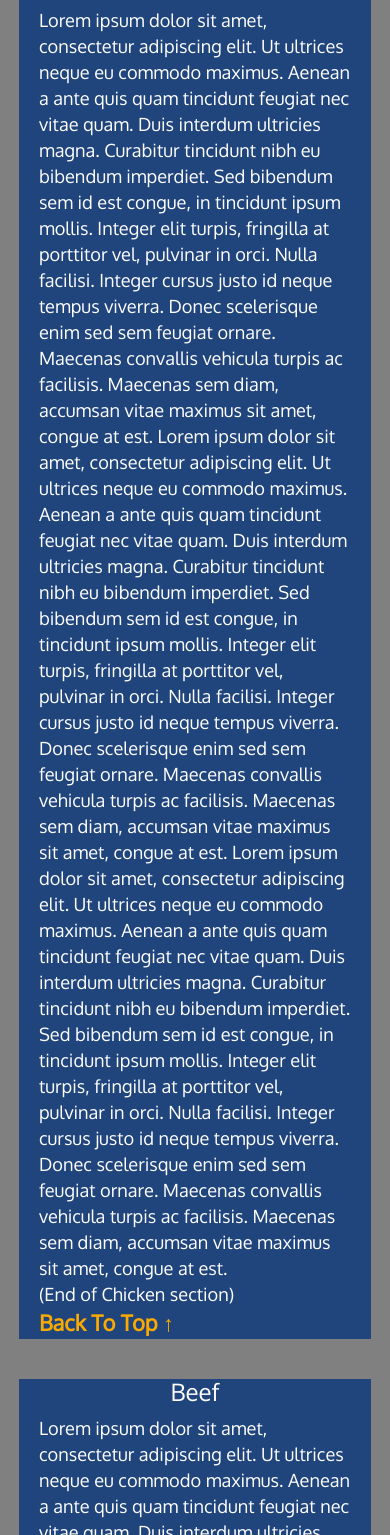
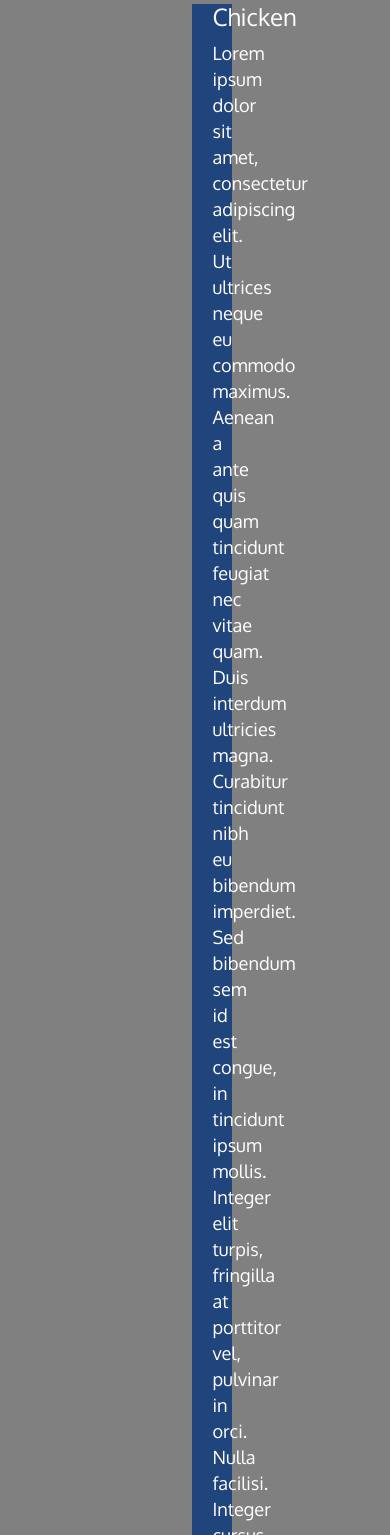
Before and after one commit to RolandGalaadsky/modcoursera3, a plain HTML site: page index.html in a window 390 px wide. Shown: the part 193-1728 px from the top of the page. Drawn offline with Linux system fonts and the light colour scheme.

Commit message:
sorry it wasn't finall. It is final

```diff
--- a/css/styles.css
+++ b/css/styles.css
@@ -57,13 +57,13 @@ body {
 #main-content h3 {
 	text-align: center;
 }
-.about-food a, .about-food a:visited{
+.about-food a{
 	color: rgb(250, 170, 0);
 	font-weight: bold;
 	font-size: 1.2em;
 	text-decoration: none;
 }
-.about-food a:hover, .navbar-brand {
+.about-food a:hover{
 	color: rgb(250, 280, 0);
 }
 /* End Main Content */
@@ -93,7 +93,7 @@ body {
 @media (max-width: 767px) {
 	/*Main Content*/
 	#main-content{
-		width: 98%;
+		width: 9%;
 	}
 	/*End Content*/
 }
```
